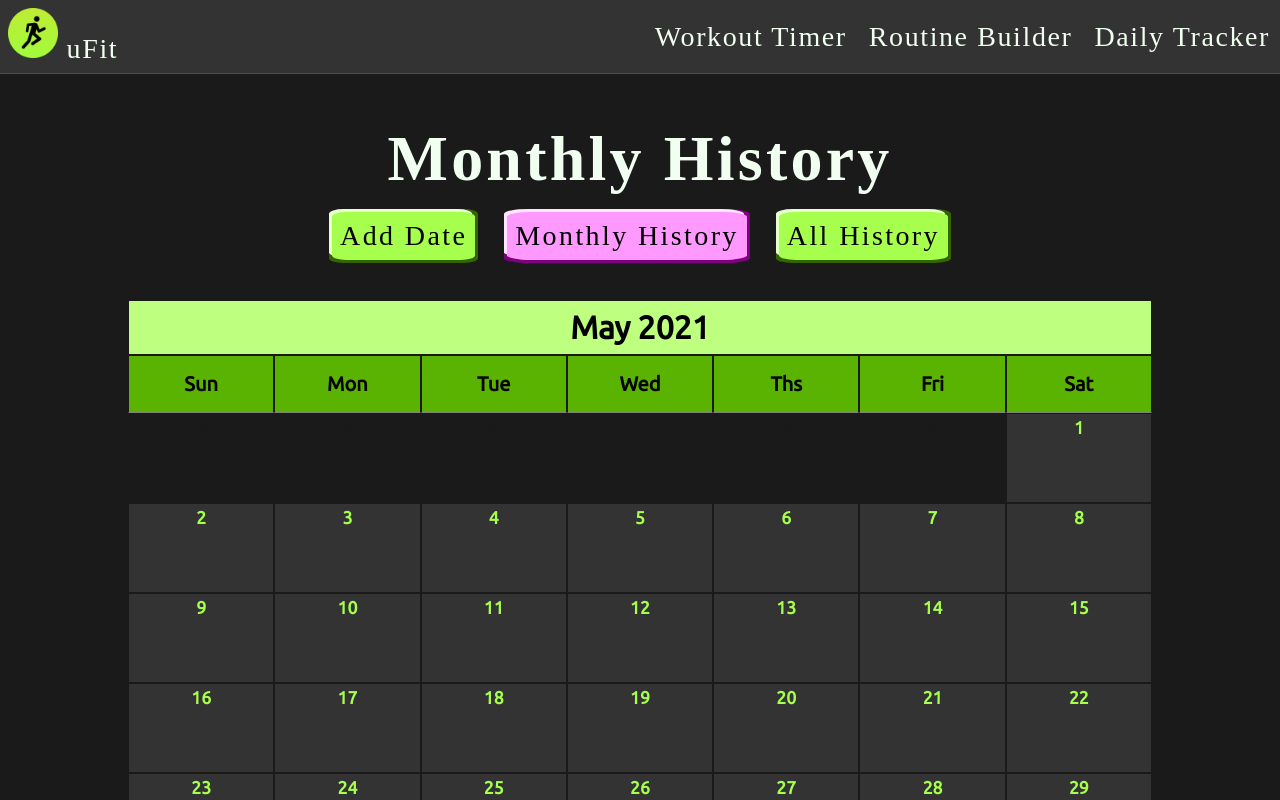
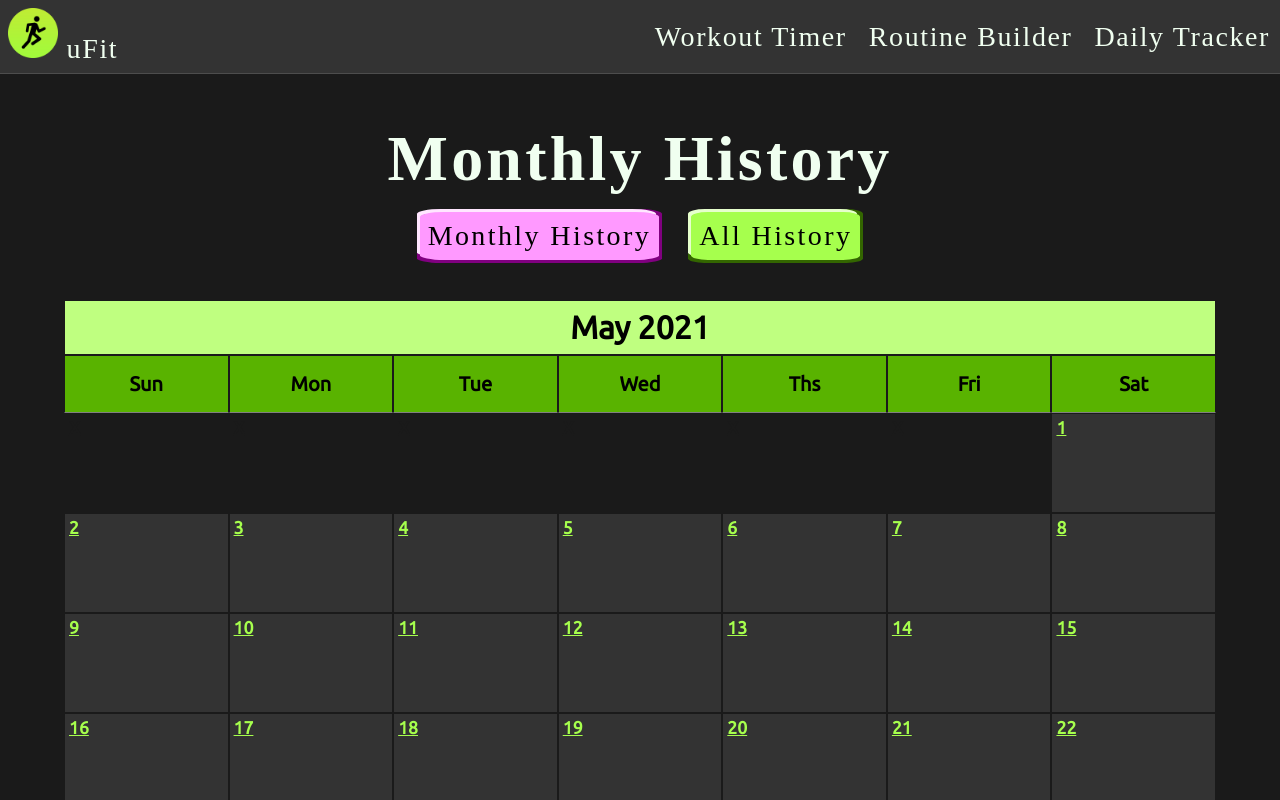
Before and after one commit to Sammael001/workout-tracker, a Next.js app: page /tracker in a window 1280 px wide. Shown: the top 800 px of the page. Built offline with nearby package versions, Linux system fonts and the light colour scheme; some icons are missing; a web font is replaced by a local one.

Commit message:
concat additional workouts, css tweaks

```diff
--- a/components/AddCompletedWorkout.js
+++ b/components/AddCompletedWorkout.js
@@ -28,6 +28,10 @@ export default function AddCompletedWorkout(props) {
     setDateValue("");
   }
 
+  function handleGoBack(){
+    console.log("Cancel was clicked!");
+  }
+
   return (
     <div>
       { displayMenu && <div className={styles.centering}><WorkoutSelector chooseWorkout={chooseWorkout}/></div> }
@@ -45,6 +49,7 @@ export default function AddCompletedWorkout(props) {
         </label>
         <br/>
         <button className="butn" type="submit" disabled={!nameValue}>Submit</button>
+        <button className="butn" type="button" onClick={() => props.goBack()}>Cancel</button>
       </form>
     </div>
   );
--- a/components/CurrentMonth.js
+++ b/components/CurrentMonth.js
@@ -31,7 +31,7 @@ export default function CurrentMonth(props) {
       const firstDay = `${dayjs(monthYear).month() + 1}-01-${dayjs(monthYear).year()}`;
       let dayOfWk = dayjs(firstDay).day(); // OUTPUT: 2 (Sun = 0, Mon = 1, Tue = 2)
 
-      let newCalendar = [ [], [], [], [], [], [] ]; // init 3D array
+      let newCalendar = [ [], [], [], [], [], [] ]; // init 3D array w/ a sub-arr for each wk
       let dayNum = 1; // init var to track the day of the month
 
       for (let row = 0; row < newCalendar.length; row++) { // loop over calendar ROWS, while available
@@ -95,7 +95,9 @@ export default function CurrentMonth(props) {
             className={ giveCellStyles(calObj) }
             onClick={ () => handleCellClick(calObj.dayNum) }
           >
-            {calObj.dayNum}<br/>{calObj.workout}
+            <span className={styles.dayNum}>{calObj.dayNum}</span>
+            <br/>
+            <span>{calObj.workout}</span>
           </div>
         )
       });
--- a/pages/tracker.js
+++ b/pages/tracker.js
@@ -79,8 +79,6 @@ export default function Tracker(){
     let workoutDay = dayjs(myDate).format('D');
     console.log(`storageKey: ${storageKey}, workoutDay: ${workoutDay}`);
     let newHistObj = {};
-    // IMPORTANT:  this function half works...it pushes new elements into arrays when the storageKey is ALREADY a prop in currHist, but won't add new storageKeys
-    // this func is broken perhaps bcuz we are redirecting to CurrentMonth each time we save...and if showCurrent changes, it causes a reload which pulls data INTO state from localStorage
     setWorkoutHistory(currHist => {
       if (!currHist[storageKey]) { // currHist[storageKey] is falsy if key of storageKey is not found (undefined) in workoutHistory
         let blankArr = new Array(daysInMonth).fill(""); // init new empty array that is daysInMonth long
@@ -93,10 +91,10 @@ export default function Tracker(){
         let blankArr = [...currHist[storageKey]]; // copy currHist array at key of storageKey
         if (!blankArr[workoutDay]) { // if there's nothing in currHist array at idx of workoutDay
           console.log("Nothing here!");
-          blankArr[workoutDay] = myName; // just set the value of that idx to be out new workout name
+          blankArr[workoutDay] = `•${myName}`; // just set the value of that idx to be out new workout name
         } else {
           console.log("something here!"); // else, if there's already a workout on this day, concat the new one
-          blankArr[workoutDay] = `${blankArr[workoutDay]} | ${myName}`;
+          blankArr[workoutDay] = `${blankArr[workoutDay]}\n•${myName}`;
         }
         newHistObj = { ...currHist, [storageKey]: blankArr };
         window.localStorage.setItem("workoutHistory", JSON.stringify(newHistObj));
@@ -110,14 +108,13 @@ export default function Tracker(){
 
   return (
     <div className={styles.mainCard}>
-      { showAdd && <h1 className={styles.title}>Add Date</h1> }
+      { showAdd && <h1 className={styles.title}>Add Workout To History</h1> }
       { showCurrent && <h1 className={styles.title}>Monthly History</h1> }
       { showHistory && <h1 className={styles.title}>All History</h1> }
       <div className={styles.buttonsDiv}>
-        <button
-          onClick={() => displayAdd()}
-          className={`${styles.myButn} ${ showAdd ? styles.activeButn : styles.inactiveButn }`}
-        >Add Date</button>
+        {
+          (showCurrent || showHistory) && (
+            <>
               <button
                 onClick={() => displayCurrent()}
                 className={`${styles.myButn} ${ showCurrent ? styles.activeButn : styles.inactiveButn }`}
@@ -127,12 +124,20 @@ export default function Tracker(){
                 className={`${styles.myButn} ${ showHistory ? styles.activeButn : styles.inactiveButn }`}
               >All History
               </button>
+            </>
+          )
+        }
       </div>
       <div className={styles.mainBox}>
-        { showAdd && <AddCompletedWorkout propDate={propDate} submitCompleted={submitCompleted}/> }
+        { showAdd && <AddCompletedWorkout propDate={propDate} submitCompleted={submitCompleted} goBack={displayCurrent} /> }
         { showCurrent && <CurrentMonth cellClick={goToAddDate} workoutHistory={workoutHistory}/> }
         { showHistory && <History /> }
       </div>
     </div>
   );
 };
+
+// <button
+//   onClick={() => displayAdd()}
+//   className={`${styles.myButn} ${ showAdd ? styles.activeButn : styles.inactiveButn }`}
+// >Add Date</button>
--- a/styles/CurrentMonth.module.css
+++ b/styles/CurrentMonth.module.css
@@ -13,7 +13,7 @@
 .title {
   background-color: #bfff80;
   color: black;
-  width: 80vw;
+  width: 90vw;
   text-align: center;
   margin: 0;
   padding-top: 0.5rem;
@@ -33,7 +33,7 @@
   cursor: pointer;
 }
 .dayNamesRow {
-  width: 80vw;
+  width: 90vw;
   display: flex;
   align-items: center;
   justify-content: center;
@@ -51,7 +51,7 @@
 }
 
 .dayRow {
-  width: 80vw;
+  width: 90vw;
   display: flex;
   align-items: stretch;
   justify-content: center;
@@ -63,8 +63,18 @@
   border: 1px solid #1a1a1a;
   flex-basis: 14.28%;
   flex-grow: 1;
-  text-align: center;
-  height: 90px;
+  /* text-align: center; */
+  position: relative;
+  min-height: 100px;
+}
+.dayNum {
+  text-decoration: underline;
+  /* position: absolute;
+  top: -1px;
+  left: -1px;
+  border: 2px solid #1a1a1a;
+  padding: 0.25rem;
+  margin-bottom: 2rem; */
 }
 
 .brightCell {
```
Lines whose indentation alone changed are shown as unchanged.
